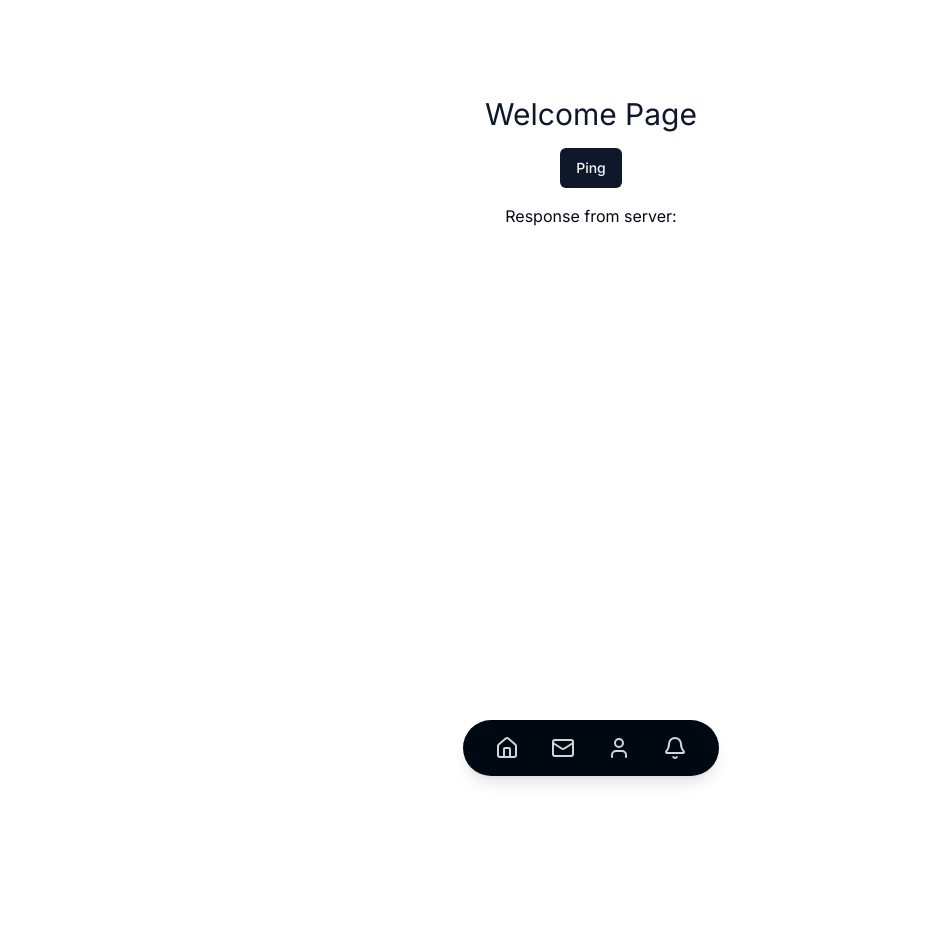
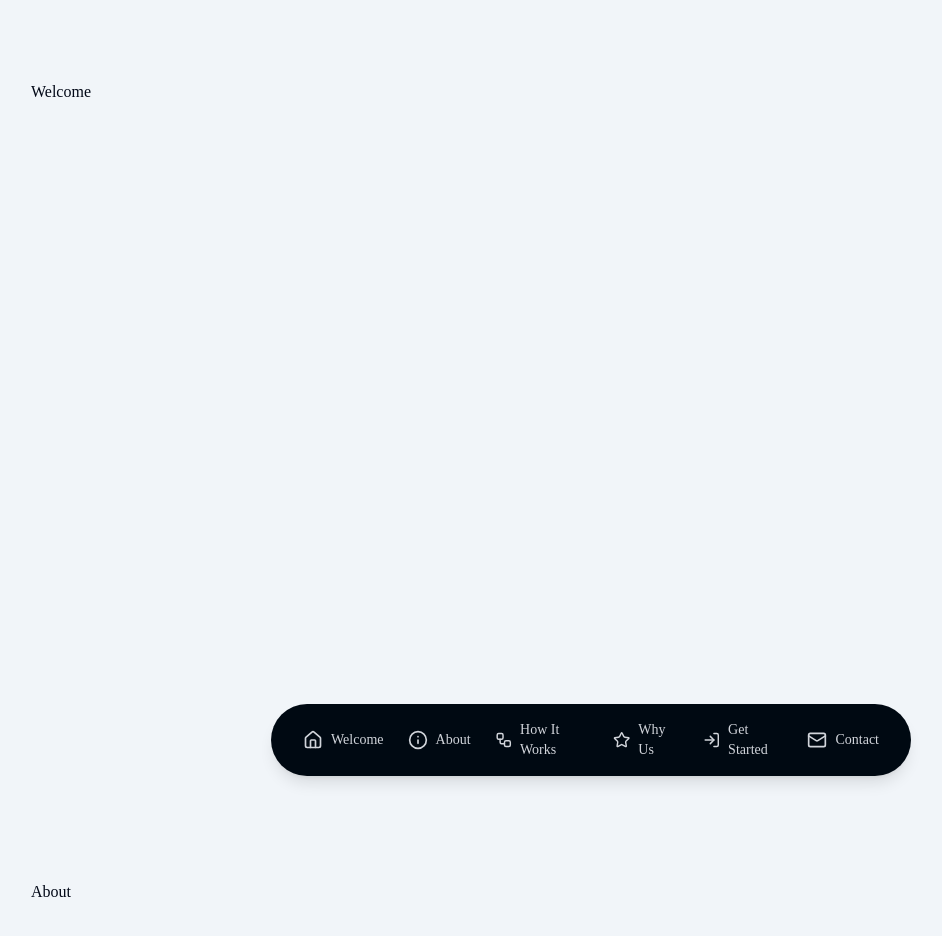
Before and after one commit to codersforcauses/intermediate_team_2, a Next.js app in the folder client/: page / in a window 1280 px wide. Shown: the top 936 px of the page, without its empty margins (49-991 px from the left). Before the commit the page ends 896 px from the top, so only its background shows below. Built offline with nearby package versions, Linux system fonts and the light colour scheme; no server answers.

Commit message:
Added navbar for Welcome page (index), imported badge, card and separator. Old index added in Testing folder

```diff
--- a/client/package.json
+++ b/client/package.json
@@ -16,7 +16,8 @@
   },
   "dependencies": {
     "@radix-ui/react-navigation-menu": "^1.2.14",
-    "@radix-ui/react-slot": "^1.2.3",
+    "@radix-ui/react-separator": "^1.1.8",
+    "@radix-ui/react-slot": "^1.2.4",
     "@tanstack/react-query": "^5.80.7",
     "@tanstack/react-query-devtools": "^5.80.7",
     "autoprefixer": "^10.4.21",
--- /dev/null
+++ b/client/src/components/ui/badge.tsx
@@ -0,0 +1,36 @@
+import { cva, type VariantProps } from "class-variance-authority";
+import * as React from "react";
+
+import { cn } from "@/lib/utils";
+
+const badgeVariants = cva(
+  "inline-flex items-center rounded-full border px-2.5 py-0.5 text-xs font-semibold transition-colors focus:outline-none focus:ring-2 focus:ring-ring focus:ring-offset-2",
+  {
+    variants: {
+      variant: {
+        default:
+          "border-transparent bg-primary text-primary-foreground hover:bg-primary/80",
+        secondary:
+          "border-transparent bg-secondary text-secondary-foreground hover:bg-secondary/80",
+        destructive:
+          "border-transparent bg-destructive text-destructive-foreground hover:bg-destructive/80",
+        outline: "text-foreground",
+      },
+    },
+    defaultVariants: {
+      variant: "default",
+    },
+  },
+);
+
+export interface BadgeProps
+  extends React.HTMLAttributes<HTMLDivElement>,
+    VariantProps<typeof badgeVariants> {}
+
+function Badge({ className, variant, ...props }: BadgeProps) {
+  return (
+    <div className={cn(badgeVariants({ variant }), className)} {...props} />
+  );
+}
+
+export { Badge, badgeVariants };
--- /dev/null
+++ b/client/src/components/ui/card.tsx
@@ -0,0 +1,86 @@
+import * as React from "react";
+
+import { cn } from "@/lib/utils";
+
+const Card = React.forwardRef<
+  HTMLDivElement,
+  React.HTMLAttributes<HTMLDivElement>
+>(({ className, ...props }, ref) => (
+  <div
+    ref={ref}
+    className={cn(
+      "rounded-lg border bg-card text-card-foreground shadow-sm",
+      className,
+    )}
+    {...props}
+  />
+));
+Card.displayName = "Card";
+
+const CardHeader = React.forwardRef<
+  HTMLDivElement,
+  React.HTMLAttributes<HTMLDivElement>
+>(({ className, ...props }, ref) => (
+  <div
+    ref={ref}
+    className={cn("flex flex-col space-y-1.5 p-6", className)}
+    {...props}
+  />
+));
+CardHeader.displayName = "CardHeader";
+
+const CardTitle = React.forwardRef<
+  HTMLDivElement,
+  React.HTMLAttributes<HTMLDivElement>
+>(({ className, ...props }, ref) => (
+  <div
+    ref={ref}
+    className={cn(
+      "text-2xl font-semibold leading-none tracking-tight",
+      className,
+    )}
+    {...props}
+  />
+));
+CardTitle.displayName = "CardTitle";
+
+const CardDescription = React.forwardRef<
+  HTMLDivElement,
+  React.HTMLAttributes<HTMLDivElement>
+>(({ className, ...props }, ref) => (
+  <div
+    ref={ref}
+    className={cn("text-sm text-muted-foreground", className)}
+    {...props}
+  />
+));
+CardDescription.displayName = "CardDescription";
+
+const CardContent = React.forwardRef<
+  HTMLDivElement,
+  React.HTMLAttributes<HTMLDivElement>
+>(({ className, ...props }, ref) => (
+  <div ref={ref} className={cn("p-6 pt-0", className)} {...props} />
+));
+CardContent.displayName = "CardContent";
+
+const CardFooter = React.forwardRef<
+  HTMLDivElement,
+  React.HTMLAttributes<HTMLDivElement>
+>(({ className, ...props }, ref) => (
+  <div
+    ref={ref}
+    className={cn("flex items-center p-6 pt-0", className)}
+    {...props}
+  />
+));
+CardFooter.displayName = "CardFooter";
+
+export {
+  Card,
+  CardContent,
+  CardDescription,
+  CardFooter,
+  CardHeader,
+  CardTitle,
+};
--- /dev/null
+++ b/client/src/components/ui/separator.tsx
@@ -0,0 +1,29 @@
+import * as SeparatorPrimitive from "@radix-ui/react-separator";
+import * as React from "react";
+
+import { cn } from "@/lib/utils";
+
+const Separator = React.forwardRef<
+  React.ElementRef<typeof SeparatorPrimitive.Root>,
+  React.ComponentPropsWithoutRef<typeof SeparatorPrimitive.Root>
+>(
+  (
+    { className, orientation = "horizontal", decorative = true, ...props },
+    ref,
+  ) => (
+    <SeparatorPrimitive.Root
+      ref={ref}
+      decorative={decorative}
+      orientation={orientation}
+      className={cn(
+        "shrink-0 bg-border",
+        orientation === "horizontal" ? "h-[1px] w-full" : "h-full w-[1px]",
+        className,
+      )}
+      {...props}
+    />
+  ),
+);
+Separator.displayName = SeparatorPrimitive.Root.displayName;
+
+export { Separator };
--- a/client/src/pages/index.tsx
+++ b/client/src/pages/index.tsx
@@ -1,39 +1,97 @@
-import { Inter as FontSans } from "next/font/google";
-import { useState } from "react";
+import { Home, Info, LogIn, Mail,Star, Workflow } from "lucide-react";
+import React from "react";
 
-import { usePings } from "@/hooks/pings";
-import { cn } from "@/lib/utils";
+export default function AboutPage() {
+  return (
+    <div className="min-h-screen bg-slate-100">
+      <nav className="fixed bottom-6 left-1/2 z-50 -translate-x-1/2">
+        <div className="flex items-center gap-6 rounded-full bg-[#000912] px-8 py-4 text-sm shadow-lg">
+          <a
+            href="#welcome"
+            className="flex items-center gap-2 text-gray-300 hover:text-white"
+          >
+            <Home className="h-5 w-5" />
+            Welcome
+          </a>
 
-import { Button } from "../components/ui/button";
-import Layout from "./layout";
+          <a
+            href="#about"
+            className="flex items-center gap-2 text-gray-300 hover:text-white"
+          >
+            <Info className="h-5 w-5" />
+            About
+          </a>
 
-const fontSans = FontSans({
-  subsets: ["latin"],
-  variable: "--font-sans",
-});
+          <a
+            href="#how"
+            className="flex items-center gap-2 text-gray-300 hover:text-white"
+          >
+            <Workflow className="h-5 w-5" />
+            How It Works
+          </a>
 
-export default function Home() {
-  const [clicked, setClicked] = useState(false);
-  const { data, isLoading } = usePings({
-    enabled: clicked,
-  });
+          <a
+            href="#why"
+            className="flex items-center gap-2 text-gray-300 hover:text-white"
+          >
+            <Star className="h-5 w-5" />
+            Why Us
+          </a>
 
-  return (
-    <Layout>
-      <main
-        className={cn(
-          "flex min-h-screen flex-col items-center gap-4 p-24 font-sans",
-          fontSans.variable,
-        )}
+          <a
+            href="#login"
+            className="flex items-center gap-2 text-gray-300 hover:text-white"
+          >
+            <LogIn className="h-5 w-5" />
+            Get Started
+          </a>
+
+          <a
+            href="#contact"
+            className="flex items-center gap-2 text-gray-300 hover:text-white"
+          >
+            <Mail className="h-5 w-5" />
+            Contact
+          </a>
+        </div>
+      </nav>
+
+      <section
+        id="welcome"
+        className="container mx-auto min-h-screen max-w-6xl px-4 py-12 md:py-20"
       >
-        <h1 className="text-3xl text-primary">Welcome Page</h1>
-        <Button onClick={() => setClicked(true)}>
-          {isLoading ? "Loading" : "Ping"}
-        </Button>
-        <p>
-          Response from server: <span>{data as string}</span>
-        </p>
-      </main>
-    </Layout>
+        Welcome
+      </section>
+      <section
+        id="about"
+        className="container mx-auto min-h-screen max-w-6xl px-4 py-12 md:py-20"
+      >
+        About
+      </section>
+      <section
+        id="how"
+        className="container mx-auto min-h-screen max-w-6xl px-4 py-12 md:py-20"
+      >
+        How It Works
+      </section>
+      <section
+        id="why"
+        className="container mx-auto min-h-screen max-w-6xl px-4 py-12 md:py-20"
+      >
+        Why APPNAME
+      </section>
+      <section
+        id="login"
+        className="container mx-auto min-h-screen max-w-6xl px-4 py-12 md:py-20"
+      >
+        Get Started (Login/ Signup)
+      </section>
+      <section
+        id="contact"
+        className="container mx-auto min-h-screen max-w-6xl px-4 py-12 md:py-20"
+      >
+        Contact Us
+      </section>
+    </div>
   );
 }
```
Also changed, not shown: client/src/pages/Testing/indexOld.tsx (added, +39 -0 lines), 1 other file (tests, documents, lock files or other folders).
